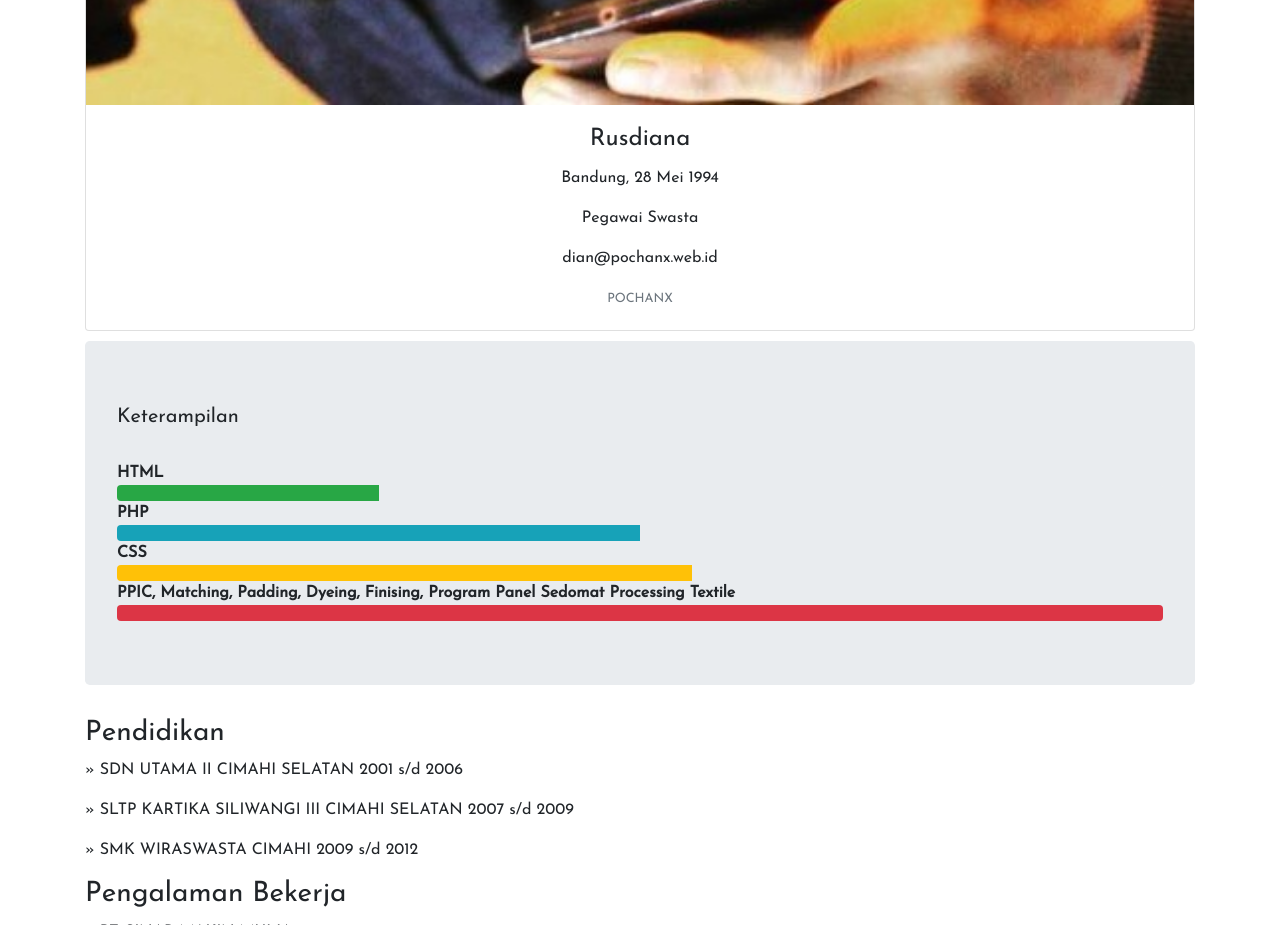
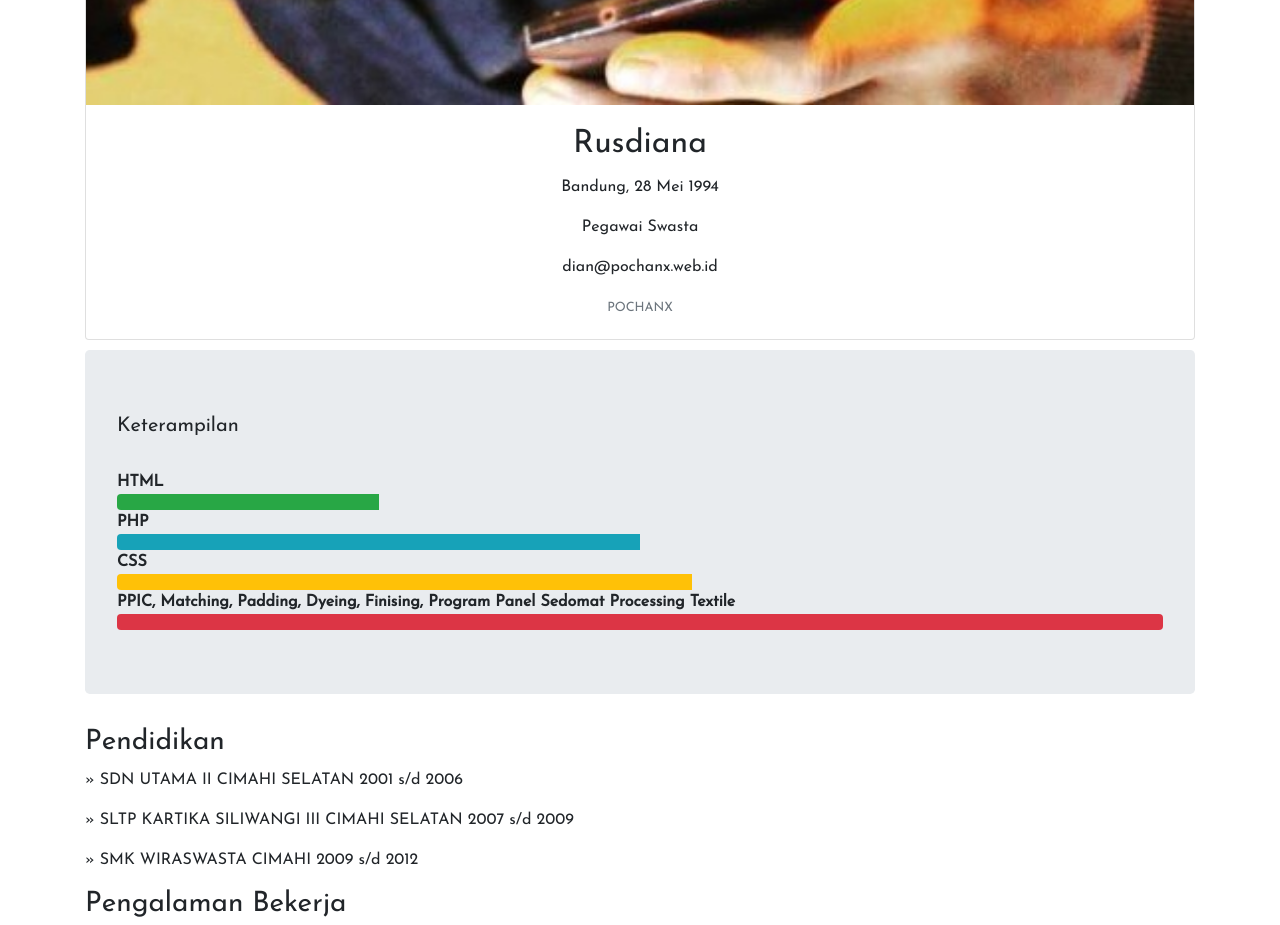
Before and after one commit to MRusdiana/MRusdiana.github.io, a plain HTML site: page index.html in a window 1280 px wide. Shown: the part 1800-2725 px from the top of the page. Drawn offline with nearby package versions, Linux system fonts and the light colour scheme.

Commit message:
Update h2

```diff
--- a/index.html
+++ b/index.html
@@ -18,7 +18,7 @@
     	<div class="card">
     	<img class="card-img-top" src="img/default.jpg" class="rounded-circle">
     	<div class="card-body">
-    	<h4 class="card-title">Rusdiana</h4>
+    	<h2 class="card-title">Rusdiana</h2>
     	<p class="card-text">Bandung, 28 Mei 1994</p>
     	<p class="card-text">Pegawai Swasta</p>
         <p class="card-text">dian@pochanx.web.id</p>
```
